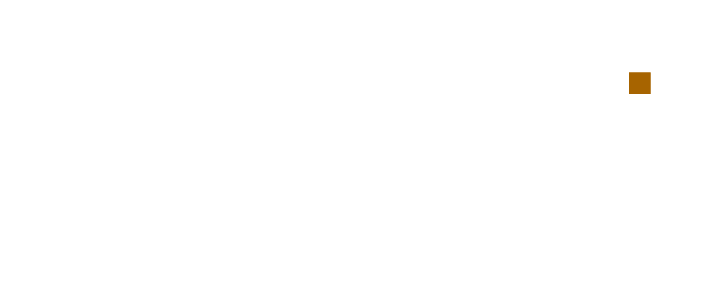
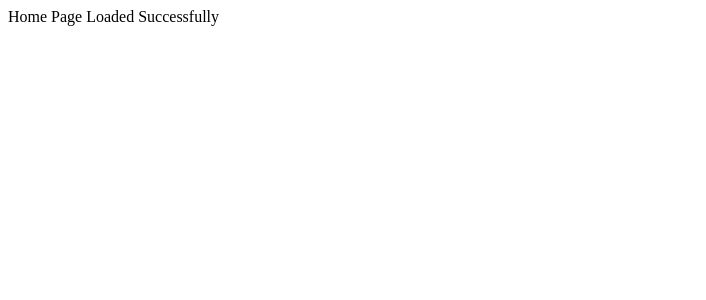
Before and after one commit to mariossantorinios1/AllNow, a Next.js app: page / in a window 1280 px wide. Shown: the top 300 px of the page, without its empty margins (0-706 px from the left). Built offline with nearby package versions, Linux system fonts and the light colour scheme.

Commit message:
Update page.tsx

```diff
--- a/app/(home)/page.tsx
+++ b/app/(home)/page.tsx
@@ -1,15 +1,9 @@
 "use client";
-
-import dynamic from "next/dynamic";
-
-const Scene = dynamic(() => import("@/components/Scene"), {
-  ssr: false,
-});
 
 export default function HomePage() {
   return (
-    <div className="w-full h-screen">
-      <Scene />
+    <div className="flex items-center justify-center h-screen text-3xl font-bold">
+      Home Page Loaded Successfully
     </div>
   );
 }
```
